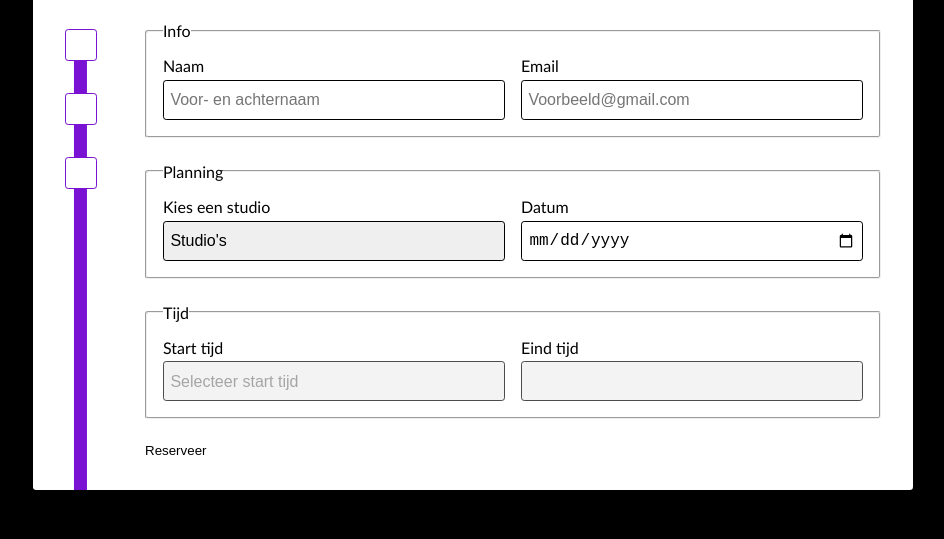
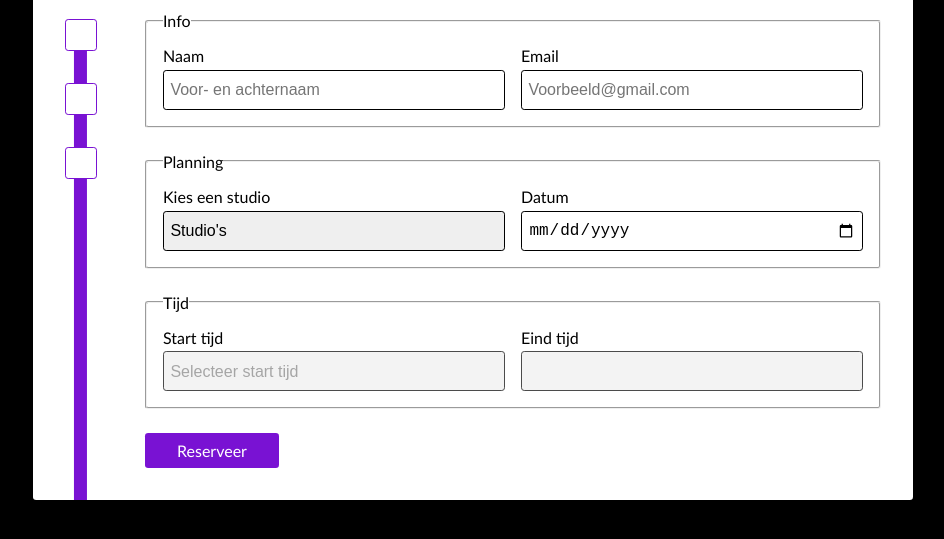
Before and after one commit to JamieVos991/dewi-reserveringen, a plain HTML site: page index.html in a window 1280 px wide. Shown: the part 205-744 px from the top of the page, without its empty margins (167-1111 px from the left). Drawn offline with Linux system fonts and the light colour scheme.

Commit message:
Fix: Nodemailer changes

```diff
--- a/index.html
+++ b/index.html
@@ -97,7 +97,7 @@
           style="display: none"
         />
 
-        <button type="submit" id="reserveerBtn">
+        <button class="button-styling" type="submit" id="reserveerBtn">
           <span class="btn-text">Reserveer</span>
           <span class="spinner hidden"></span>
         </button>
--- a/styles/dashboard.css
+++ b/styles/dashboard.css
@@ -1,5 +1,6 @@
 body {
   display: grid;
+  justify-content: center;
 
   #loguit-knop {
     position: absolute;
@@ -10,7 +11,7 @@ body {
   header {
     display: flex;
     padding: 1rem 2rem;
-    background: white;
+    background-color: rgb(230, 230, 230);
     align-items: center;
     justify-content: space-between;
 
@@ -23,10 +24,10 @@ body {
   main {
     background: white;
     width: 30rem;
+    max-height: fit-content;
 
     #reservaties-container {
       display: grid;
-      gap: 1rem;
     }
 
     details {
@@ -79,6 +80,10 @@ body {
           font-size: 1.05rem;
         }
       }
+
+      &:nth-of-type(even) {
+        background-color: rgb(230, 230, 230);
+      }
     }
 
     details[open] > summary::after {
--- a/styles/form.css
+++ b/styles/form.css
@@ -1,3 +1,8 @@
+body {
+  display: grid;
+  place-content: center;
+}
+
 section {
   background: var(--tekst-kleur);
   border-radius: var(--border-radius);
--- a/styles/stylesheet.css
+++ b/styles/stylesheet.css
@@ -31,9 +31,7 @@
 body {
   font-family: var(--font-gill-sans);
   background-color: var(--primaire-kleur);
-  display: flex;
-  align-items: center;
-  justify-content: center;
+
   min-height: 100dvh;
   padding: 1.5rem;
 }
```
Also changed, not shown: pages/login.html (+1 -1 lines), 1 other file.
